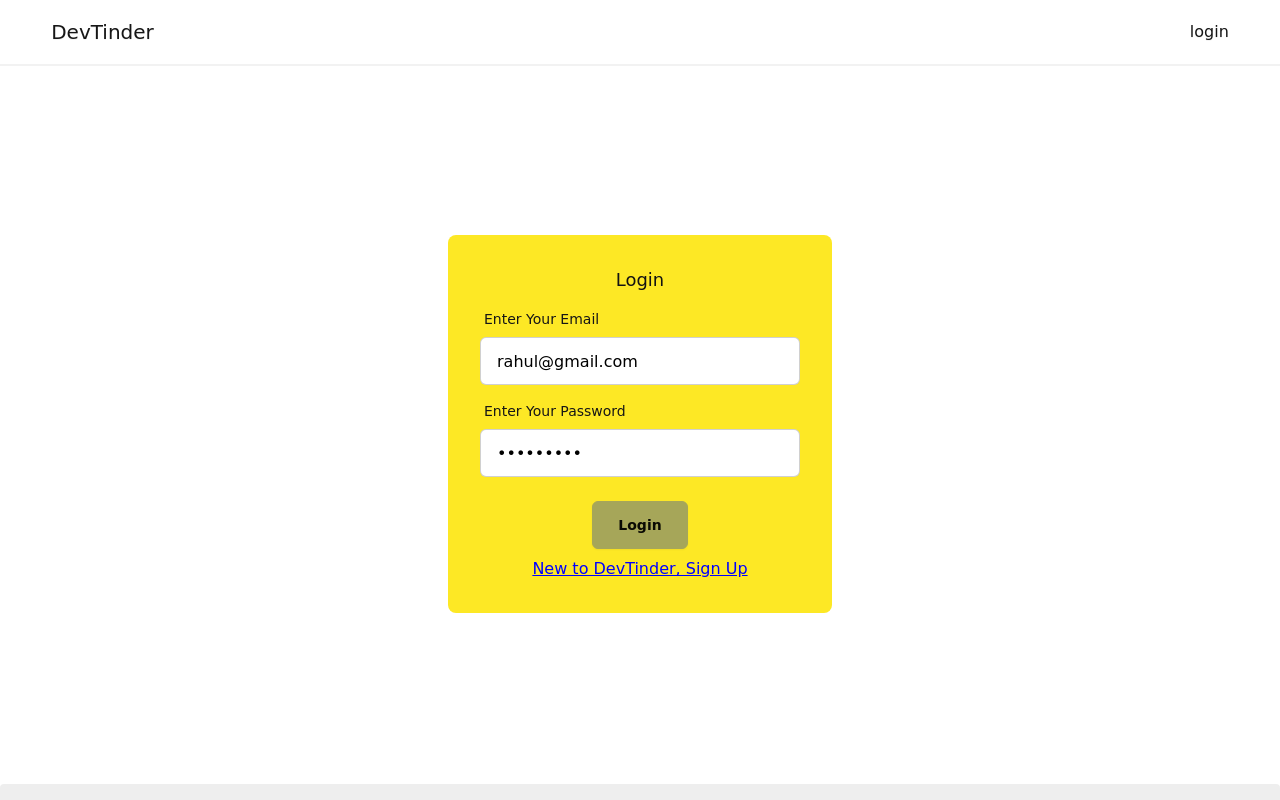
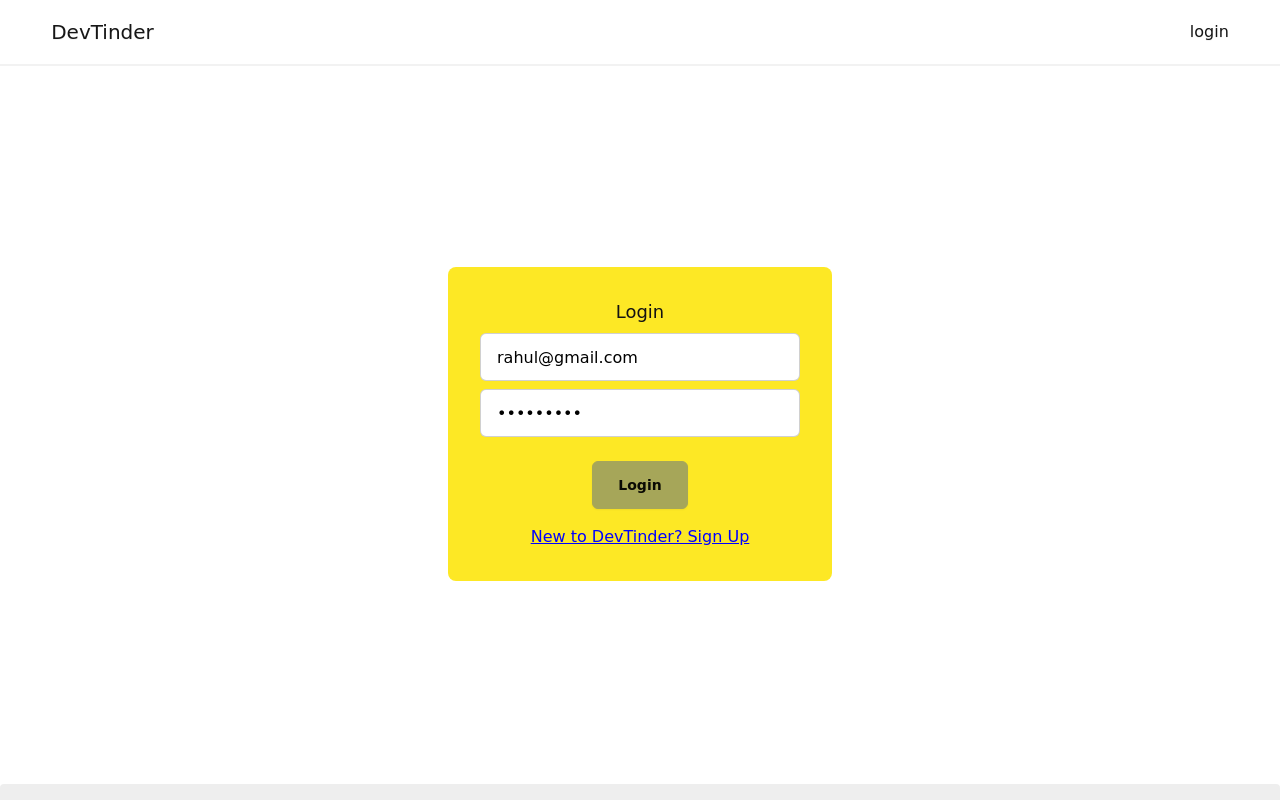
Before and after one commit to SkBashaOp/devTinder_Frontend, a React app: page /login in a window 1280 px wide. Shown: the top 800 px of the page. Built offline with nearby package versions, Linux system fonts and the light colour scheme; the HTML template or start-up script is replaced by a standard one.

Commit message:
Refactor Login component for cleaner code

```diff
--- a/src/components/Login.jsx
+++ b/src/components/Login.jsx
@@ -1,9 +1,8 @@
 import axios from "axios";
-import React, { useEffect, useState } from "react";
+import React, { useState } from "react";
 import { useDispatch } from "react-redux";
 import { addUser } from "../store/userSlice";
-import { Link, useNavigate } from "react-router-dom";
-import { BASE_URL } from "../utils/constant";
+import { useNavigate } from "react-router-dom";
 import { toast } from "react-toastify";
 
 const Login = () => {
@@ -12,134 +11,114 @@ const Login = () => {
   const [emailId, setEmailId] = useState("rahul@gmail.com");
   const [password, setPassword] = useState("Rahul@123");
   const [isLogin, setIsLogin] = useState(true);
+
   const dispatch = useDispatch();
   const navigate = useNavigate();
 
   const handleLogin = async () => {
     try {
       const res = await axios.post(
-        BASE_URL + "login",
-        {
-          emailId,
-          password,
-        },
+        "/api/login",
+        { emailId, password },
         { withCredentials: true }
       );
 
-      console.log(res);
+      dispatch(addUser(res.data));
 
-      dispatch(addUser(res.data));
-      toast.success(res.data.message || "Login successfully!", {
+      toast.success(res.data.message || "Login successful!", {
         position: "top-center",
         autoClose: 3000,
       });
-      return navigate("/feed");
+
+      navigate("/feed");
     } catch (error) {
-      toast.error(error.message, {
-        position: "top-center",
-        autoClose: 3000,
-      });
-      console.log(error.message);
+      toast.error(
+        error?.response?.data?.message || "Login failed",
+        { position: "top-center", autoClose: 3000 }
+      );
+      console.error(error);
     }
   };
 
   const handleSignup = async () => {
     try {
       const res = await axios.post(
-        BASE_URL + "signup",
-        {
-          firstName,
-          lastName,
-          emailId,
-          password
-        },
+        "/api/signup",
+        { firstName, lastName, emailId, password },
         { withCredentials: true }
       );
-      console.log(res);
+
       dispatch(addUser(res.data));
-      toast.success(res.data.message || "Signup successfully!", {
+
+      toast.success(res.data.message || "Signup successful!", {
         position: "top-center",
         autoClose: 3000,
       });
-      return navigate("/profile");
+
+      navigate("/profile");
     } catch (error) {
-      toast.error(error?.response?.data, {
-        position: "top-center",
-        autoClose: 3000,
-      });
-      console.log(error);
+      toast.error(
+        error?.response?.data?.message || "Signup failed",
+        { position: "top-center", autoClose: 3000 }
+      );
+      console.error(error);
     }
-  }
+  };
 
   return (
     <div className="h-[90vh] flex items-center justify-center max-lg:w-full">
       <div className="card bg-[#fde825] text-neutral-content w-96 rounded-lg">
         <div className="card-body items-center text-center">
-          <h1 className="text-[1.4vw] ">{isLogin ? "Login" : "Sign Up"}</h1>
+          <h1 className="text-[1.4vw]">
+            {isLogin ? "Login" : "Sign Up"}
+          </h1>
+
           {!isLogin && (
-            <label className="form-control w-full max-w-xs">
-              <div className="label">
-                <span className="label-text ">First Name</span>
-              </div>
+            <>
               <input
                 value={firstName}
                 onChange={(e) => setFirstName(e.target.value)}
-                type="text"
                 placeholder="First Name"
                 className="input input-bordered w-full max-w-xs rounded-md text-black"
               />
-            </label>
-          )}
-          {!isLogin && (
-            <label className="form-control w-full max-w-xs">
-              <div className="label">
-                <span className="label-text ">Last Name</span>
-              </div>
               <input
                 value={lastName}
                 onChange={(e) => setLastName(e.target.value)}
-                type="text"
-                placeholder="First Name"
+                placeholder="Last Name"
                 className="input input-bordered w-full max-w-xs rounded-md text-black"
               />
-            </label>
+            </>
           )}
-          <label className="form-control w-full max-w-xs">
-            <div className="label">
-              <span className="label-text ">Enter Your Email</span>
-            </div>
+
           <input
             value={emailId}
             onChange={(e) => setEmailId(e.target.value)}
-              type="text"
-              placeholder="Eamil@gmail.com"
+            placeholder="Email"
             className="input input-bordered w-full max-w-xs rounded-md text-black"
           />
-          </label>
-          <label className="form-control w-full max-w-xs">
-            <div className="label">
-              <span className="label-text ">Enter Your Password</span>
-            </div>
+
           <input
             value={password}
             onChange={(e) => setPassword(e.target.value)}
             type="password"
-              placeholder="Password@123"
+            placeholder="Password"
             className="input input-bordered w-full max-w-xs rounded-md text-black"
           />
-          </label>
-          <div className="card-actions justify-end mt-[2vh]">
+
           <button
             onClick={isLogin ? handleLogin : handleSignup}
-              className="btn btn-warning rounded-md px-[2vw]"
+            className="btn btn-warning rounded-md px-[2vw] mt-4"
           >
             {isLogin ? "Login" : "Signup"}
           </button>
-          </div>
-          <p className="link link-info" onClick={() => setIsLogin(!isLogin)}>
+
+          <p
+            className="link link-info mt-2"
+            onClick={() => setIsLogin(!isLogin)}
+          >
             {isLogin
-              ? "New to DevTinder, Sign Up"
-              : "Already at DevTinder, Login"}
+              ? "New to DevTinder? Sign Up"
+              : "Already at DevTinder? Login"}
           </p>
         </div>
       </div>
```
Lines whose indentation alone changed are shown as unchanged.
